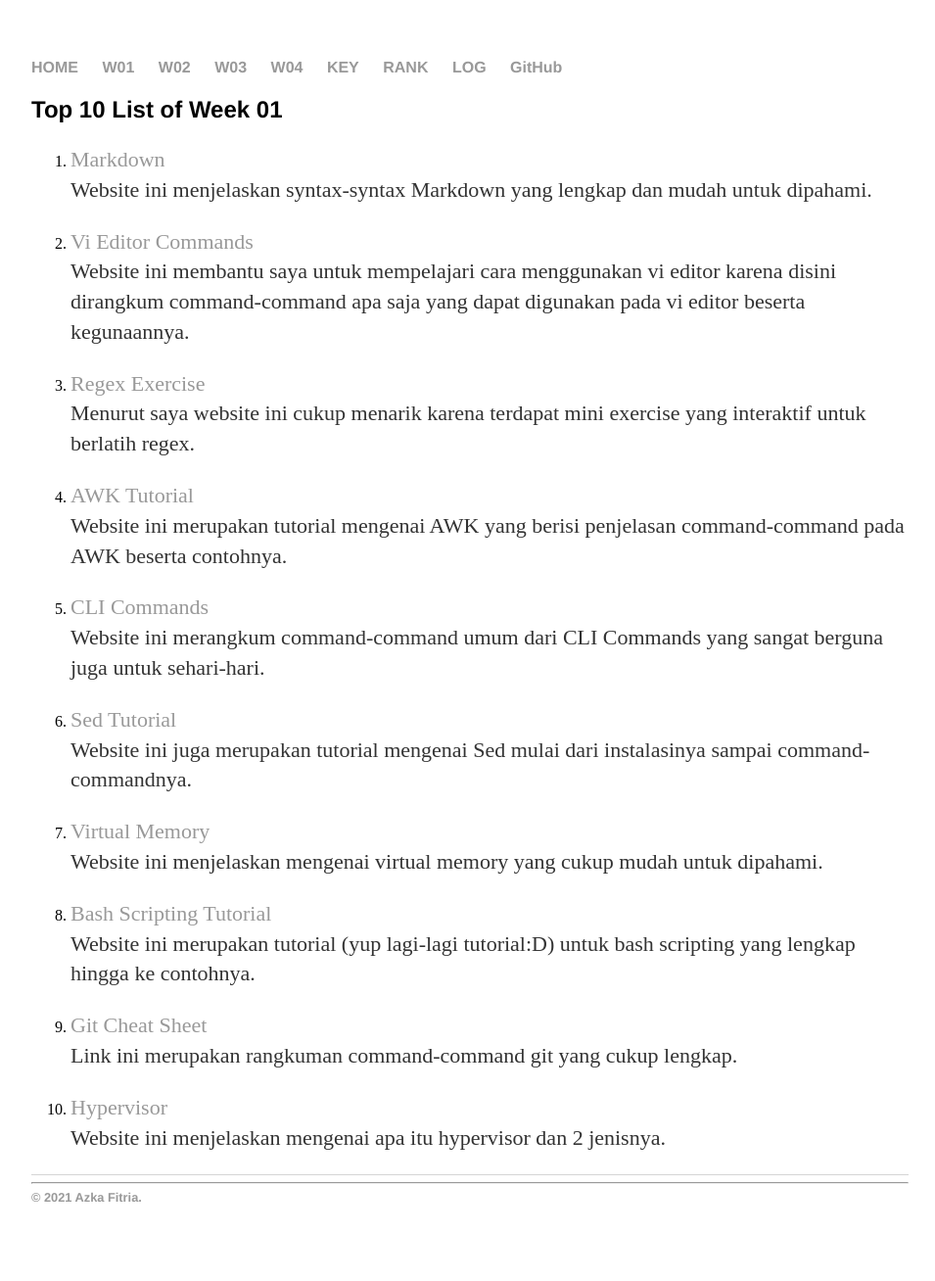
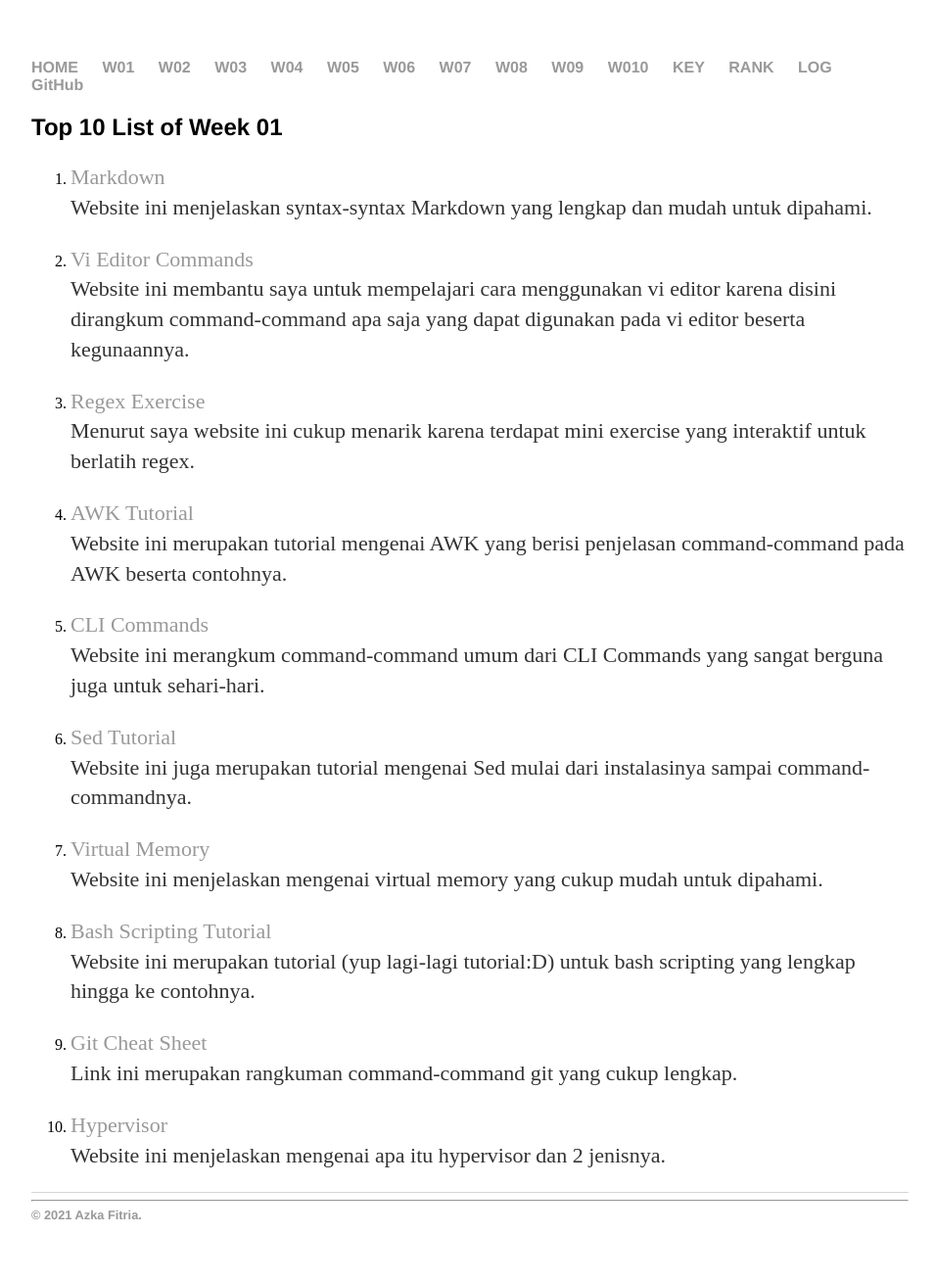
Before and after one commit to azkafitria/os211, a Jekyll site: the page built from W01.md, in a window 1280 px wide. Shown: the whole page at 98% size, without its empty margins (160-1115 px from the left). Built offline with Jekyll 4.4.1, drawn with Linux system fonts in a browser that asks for light colours; our own code applies the rules of GitHub Pages for plain Markdown files.

Commit message:
Update navbar.html

```diff
--- a/_includes/navbar.html
+++ b/_includes/navbar.html
@@ -5,6 +5,12 @@
       <li class='listitem'><a href='{{ site.baseurl }}/W02/'>W02</a></li>
       <li class='listitem'><a href='{{ site.baseurl }}/W03/'>W03</a></li>
       <li class='listitem'><a href='{{ site.baseurl }}/W04/'>W04</a></li>
+      <li class='listitem'><a href='{{ site.baseurl }}/W05/'>W05</a></li>
+      <li class='listitem'><a href='{{ site.baseurl }}/W06/'>W06</a></li>
+      <li class='listitem'><a href='{{ site.baseurl }}/W07/'>W07</a></li>
+      <li class='listitem'><a href='{{ site.baseurl }}/W08/'>W08</a></li>
+      <li class='listitem'><a href='{{ site.baseurl }}/W09/'>W09</a></li>
+      <li class='listitem'><a href='{{ site.baseurl }}/W010/'>W010</a></li>
       <li class='listitem'><a href='{{ site.baseurl }}/TXT/mypubkey.txt'>KEY</a></li>
       <li class='listitem'><a href='{{ site.baseurl }}/TXT/myrank.txt'>RANK</a></li>
       <li class='listitem'><a href='{{ site.baseurl }}/TXT/mylog.txt'>LOG</a></li>
```
